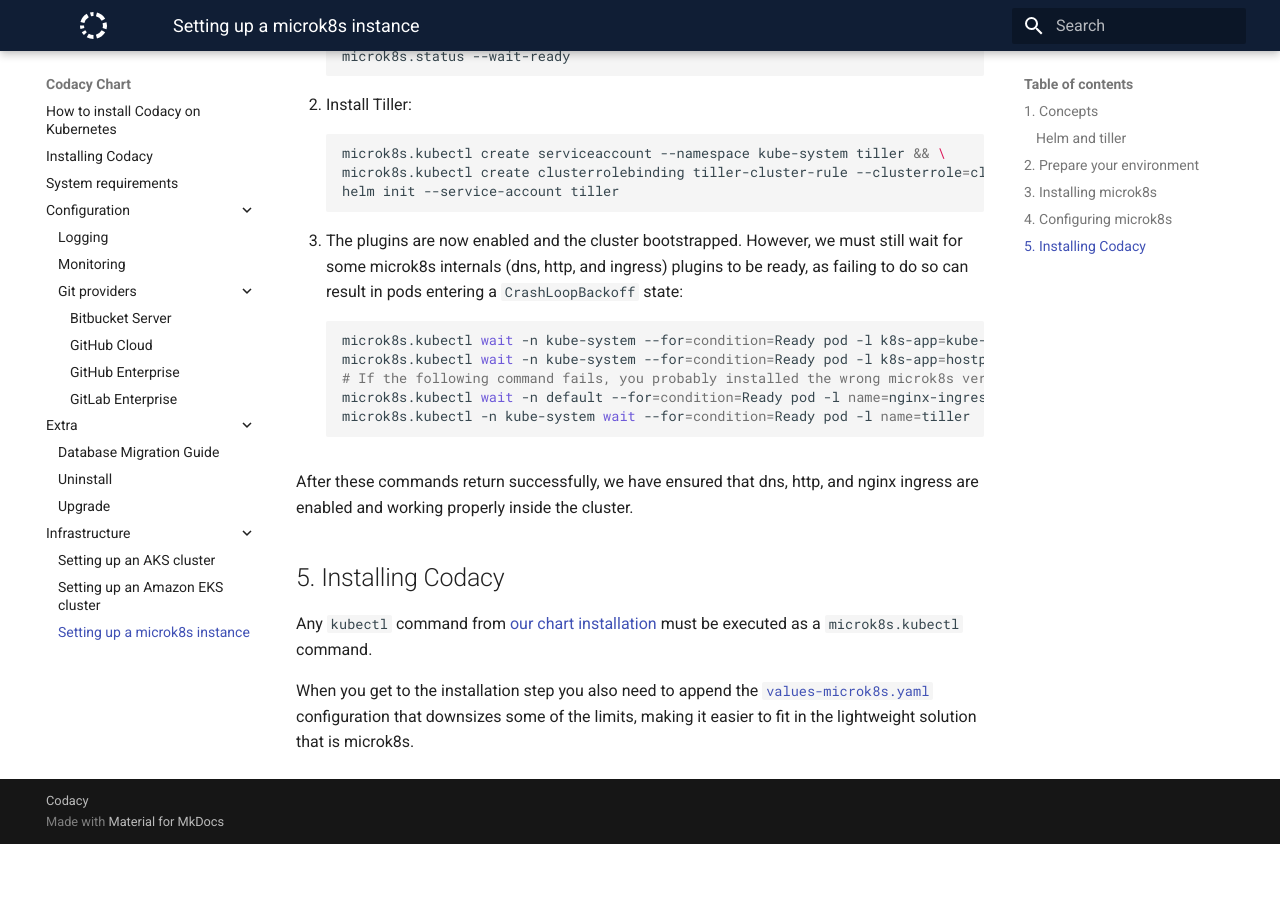
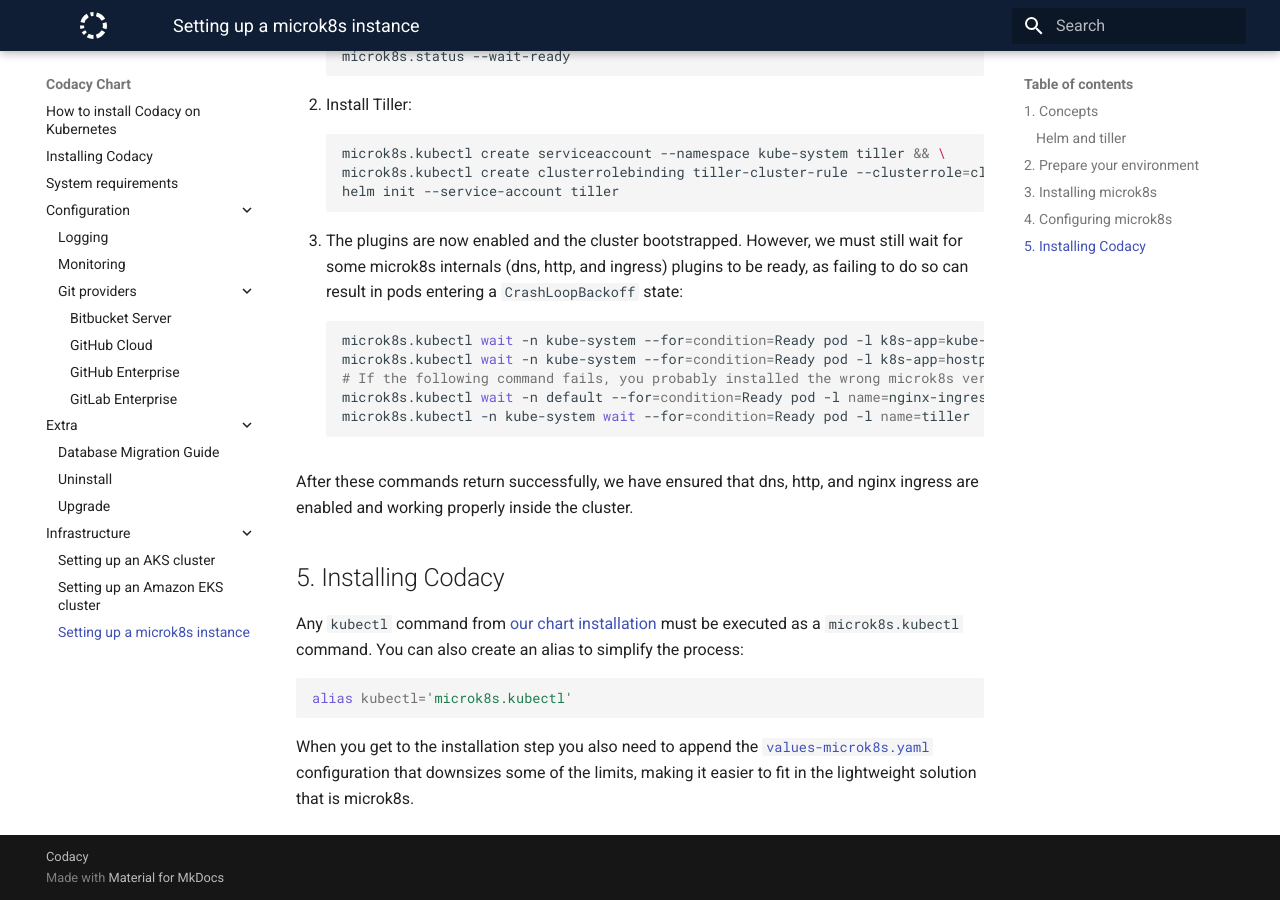
Before and after one commit to codacy/chart, an MkDocs documentation site: the page built from docs/infrastructure/microk8s-quickstart.md, in a window 1280 px wide and 900 px high, scrolled down 1821 px. Built offline with MkDocs 1.6.1 and Material for MkDocs 9.7.7, drawn with Linux system fonts in a browser that asks for light colours; before the commit the page ends 2665 px from its top, so only the background shows below that.

Commit message:
add kubectl to microk8s alias

````diff
--- a/docs/infrastructure/microk8s-quickstart.md
+++ b/docs/infrastructure/microk8s-quickstart.md
@@ -19,8 +19,8 @@
 
 Prepare your environment to set up the microk8s cluster. For your infrastructure, you will need the following:
 
-- A machine running Ubuntu 18.04 LTS. You must start a local or remote command line session on this machine.
-- A [PostgreSQL instance with all the necessary databases created](../requirements.md#postgresql-server-setup). The machine above must be able to connect to this PostgreSQL instance.
+-   A machine running Ubuntu 18.04 LTS. You must start a local or remote command line session on this machine.
+-   A [PostgreSQL instance with all the necessary databases created](../requirements.md#postgresql-server-setup). The machine above must be able to connect to this PostgreSQL instance.
 
 All the following steps assume that you are starting from a blank slate.
 
@@ -95,6 +95,10 @@
 
 ## 5. Installing Codacy
 
-Any `kubectl` command from [our chart installation](../install.md) must be executed as a `microk8s.kubectl` command.
+Any `kubectl` command from [our chart installation](../install.md) must be executed as a `microk8s.kubectl` command. You can also create an alias to simplify the process:
+
+```bash
+alias kubectl='microk8s.kubectl'
+```
 
 When you get to the installation step you also need to append the [`values-microk8s.yaml`](../../chart/codacy/values-microk8s.yaml) configuration that downsizes some of the limits, making it easier to fit in the lightweight solution that is microk8s.
````
